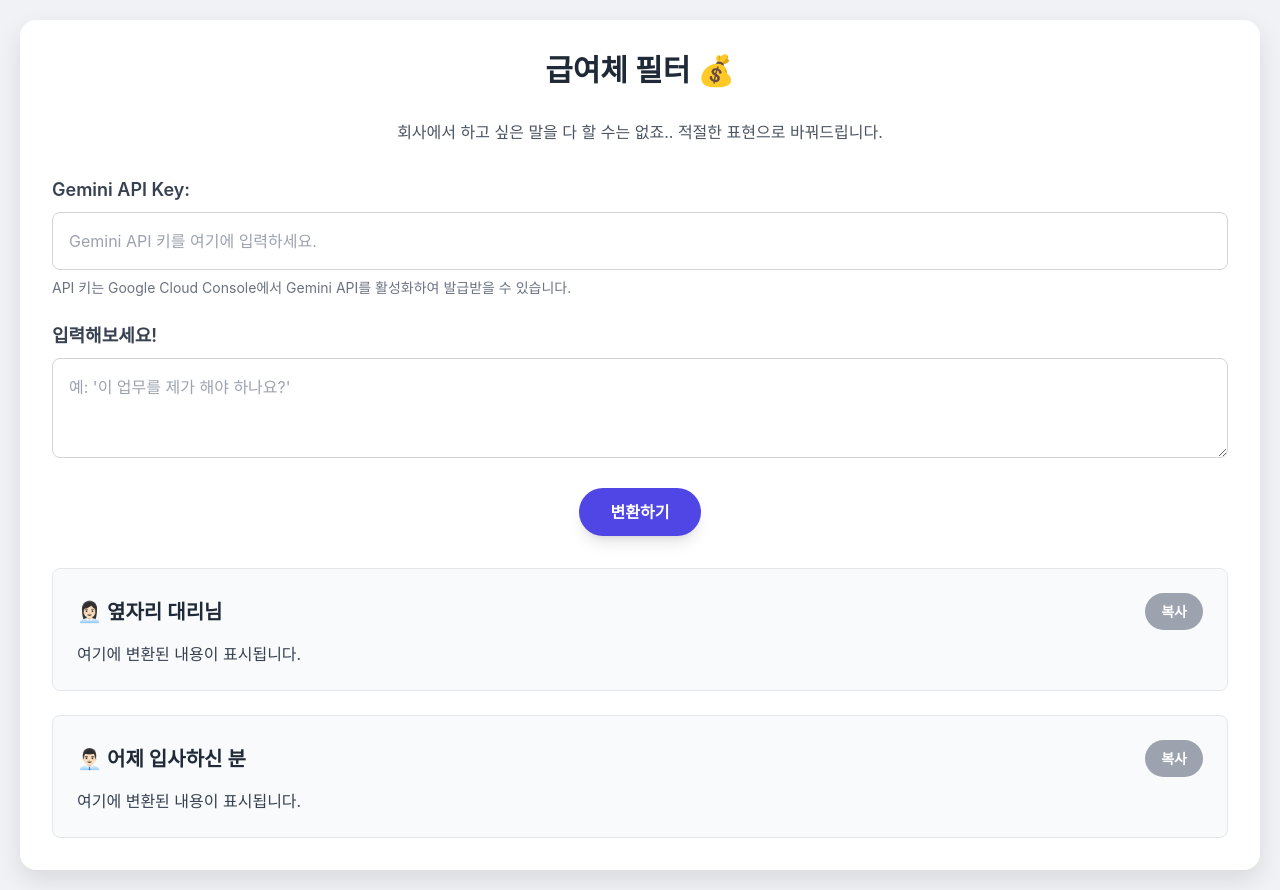
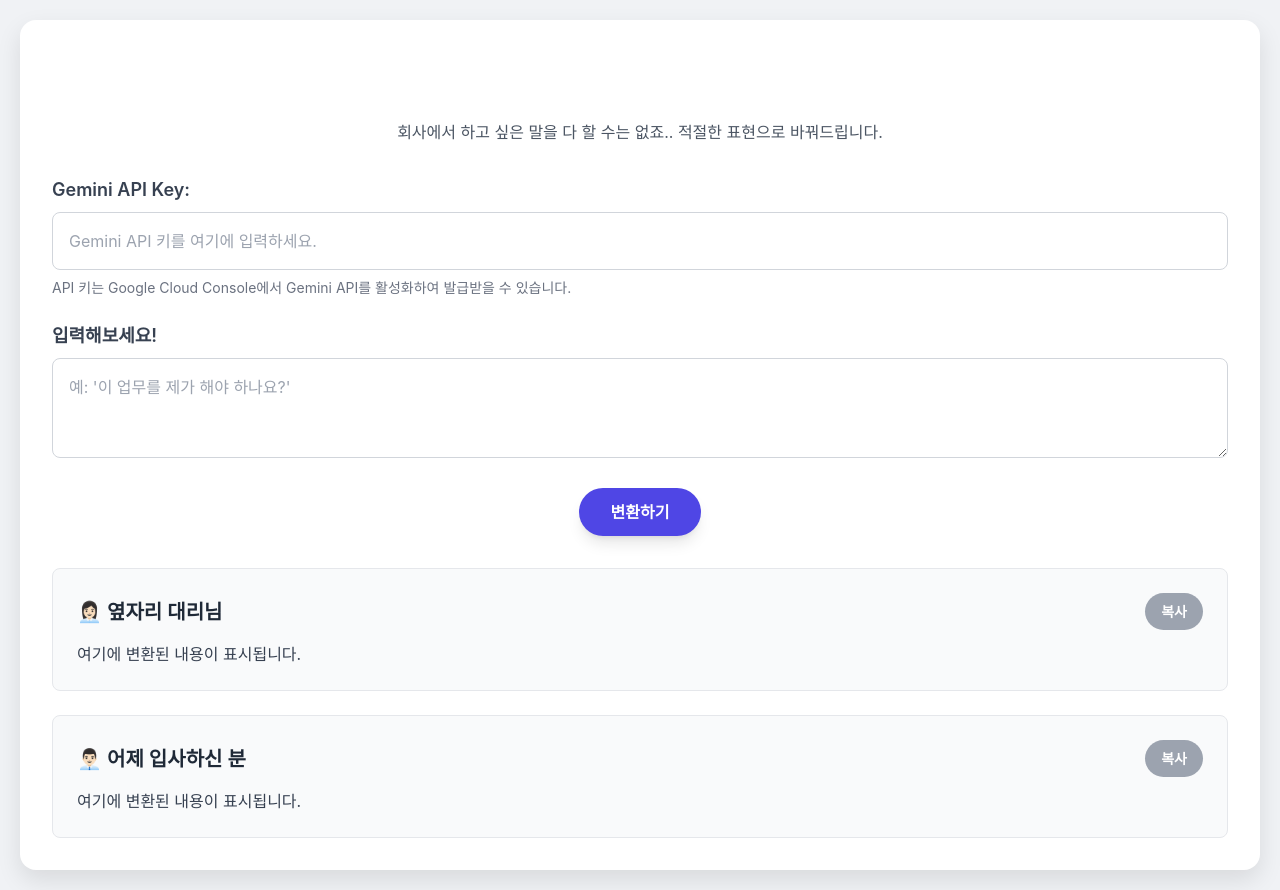
Before and after one commit to 60cod/office-tone-polisher, a plain HTML site: page index.html in a window 1280 px wide. Drawn offline with nearby package versions, Linux system fonts and the light colour scheme.

Commit message:
제목 변경

```diff
--- a/index.html
+++ b/index.html
@@ -3,7 +3,7 @@
 <head>
     <meta charset="UTF-8">
     <meta name="viewport" content="width=device-width, initial-scale=1.0">
-    <title>급여체 필터</title>
+    <title>급여체 필터 💰</title>
     <!-- Tailwind CSS CDN -->
     <script src="https://cdn.tailwindcss.com"></script>
     <style>
@@ -66,7 +66,7 @@
 </head>
 <body>
     <div class="container">
-        <h1 class="text-3xl font-bold text-center text-gray-800 mb-8">급여체 필터 💰</h1>
+        <h1 class="text-3xl font-bold text-center text-white mb-8">급여체 필터</h1>
         <p class="text-center text-gray-600 mb-8">회사에서 하고 싶은 말을 다 할 수는 없죠.. 적절한 표현으로 바꿔드립니다.</p>
 
         <div class="mb-6">
```
